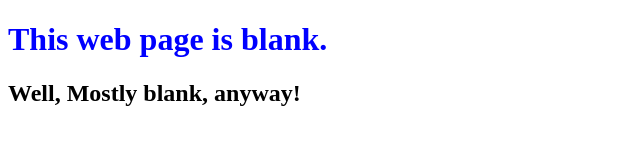
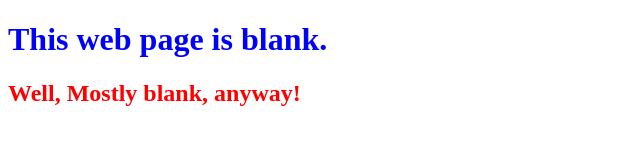
Before and after one commit to TimothyAdmin/SAPwebide, a plain HTML site: page index.html in a window 1280 px wide. Shown: the whole page, without its empty margins (0-640 px from the left). Drawn offline with Linux system fonts and the light colour scheme.

Commit message:
changed 2nd header color to red

```diff
--- a/index.html
+++ b/index.html
@@ -6,6 +6,6 @@
 	</head>
 	<body>
 		<h1 style="color: Blue">This web page is blank.</h1>
-		<h2>Well, Mostly blank, anyway!</h2>
+		<h2 style="color: Red">Well, Mostly blank, anyway!</h2>
 	</body>
 </html>
```
